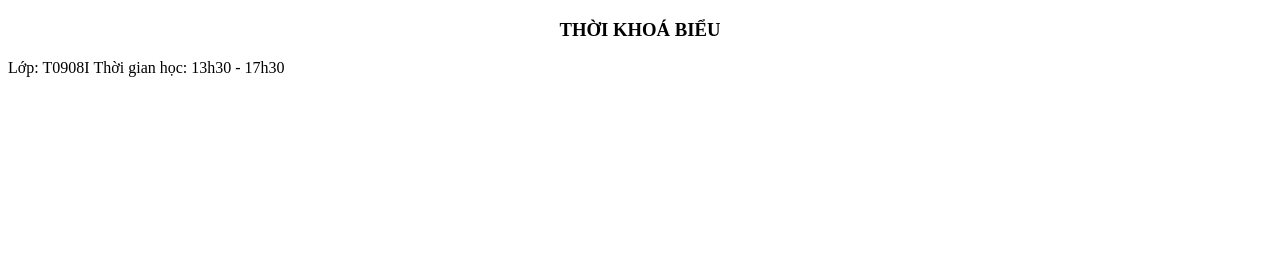
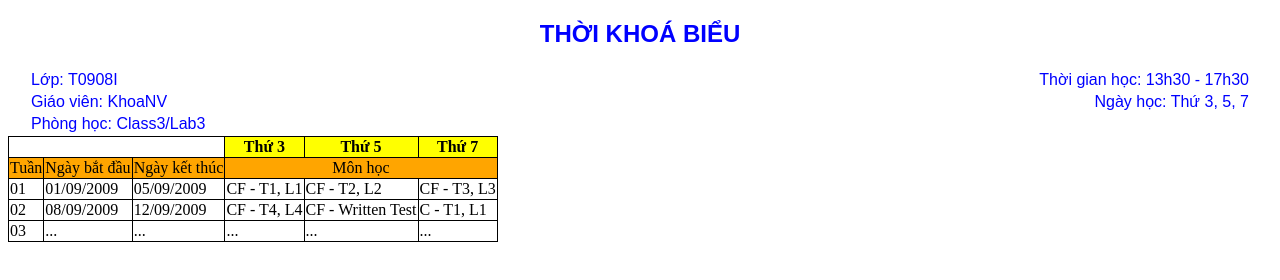
Before and after one commit to Dohoang1/C624G1_Dohoang_CGHN, a plain HTML site: page ss5_html_form_&_table/bai_tap/baitap_taobangdongian2.html in a window 1280 px wide. Drawn offline with Linux system fonts and the light colour scheme.

Commit message:
hoang up bai tap tao bang don gian 2

```diff
--- a/ss5_html_form_&_table/bai_tap/baitap_taobangdongian2.html
+++ b/ss5_html_form_&_table/bai_tap/baitap_taobangdongian2.html
@@ -4,15 +4,78 @@
     <meta charset="UTF-8">
     <title>Thời khoá biểu</title>
 </head>
+<body>
+<h2 ALIGN="center" style="font-family: Arial; color: blue">THỜI KHOÁ BIỂU</h2>
+<div style="color: blue; font-family: Arial, sans-serif;font-weight: lighter">
+    <style>
+        table{
+            display: inline;
+        }
 
-<style>
-    p{
-        display: inline;
-    }
-</style>
-<body>
-<h3 align="center">THỜI KHOÁ BIỂU</h3>
-<p align="left">Lớp: T0908I</p>
-<p align="right">Thời gian học: 13h30 - 17h30</p>
+    </style>
+
+<table class="1" style="margin-left: 20px">
+    <tr>
+        <td>Lớp: T0908I</td>
+    </tr>
+    <tr>
+        <td>Giáo viên: KhoaNV<td>
+    </tr>
+    <tr>
+        <td>Phòng học: Class3/Lab3</td>
+    </tr>
+</table>
+
+<table class="1" style="float: right;margin-right: 20px">
+    <tr>
+        <td>Thời gian học: 13h30 - 17h30</td>
+    </tr>
+    <tr>
+        <td style="float: right">Ngày học: Thứ 3, 5, 7</td>
+    </tr>
+</table>
+</div>
+<table style="border-collapse: collapse;width: 100%" >
+    <style>
+        th{align-content: center}
+    </style>
+    <tr style="border: 1px solid">
+        <th style="border: 1px solid" colspan="3"></th>
+        <th style="background-color: yellow;border: 1px solid">Thứ 3</th>
+        <th style="background-color: yellow;border: 1px solid">Thứ 5</th>
+        <th style="background-color: yellow;border: 1px solid">Thứ 7</th>
+    </tr>
+    <tr style="border: 1px solid;background-color: orange" align="center">
+        <td style="border: 1px solid">Tuần</td>
+        <td style="border: 1px solid">Ngày bắt đầu</td>
+        <td style="border: 1px solid">Ngày kết thúc</td>
+        <td style="border: 1px solid" colspan="3">Môn học</td>
+    </tr>
+    <tr style="border: 1px solid">
+        <td style="border: 1px solid">01</td>
+        <td style="border: 1px solid">01/09/2009</td>
+        <td style="border: 1px solid">05/09/2009</td>
+        <td style="border: 1px solid">CF - T1, L1</td>
+        <td style="border: 1px solid">CF - T2, L2</td>
+        <td style="border: 1px solid">CF - T3, L3</td>
+    </tr>
+    <tr style="border: 1px solid">
+        <td style="border: 1px solid">02</td>
+        <td style="border: 1px solid">08/09/2009</td>
+        <td style="border: 1px solid">12/09/2009</td>
+        <td style="border: 1px solid">CF - T4, L4</td>
+        <td style="border: 1px solid">CF - Written Test</td>
+        <td style="border: 1px solid">C - T1, L1</td>
+    </tr>
+    <tr style="border: 1px solid">
+        <td style="border: 1px solid">03</td>
+        <td style="border: 1px solid">...</td>
+        <td style="border: 1px solid">...</td>
+        <td style="border: 1px solid">...</td>
+        <td style="border: 1px solid">...</td>
+        <td style="border: 1px solid">...</td>
+    </tr>
+</table>
+</div>
 </body>
 </html>
```
